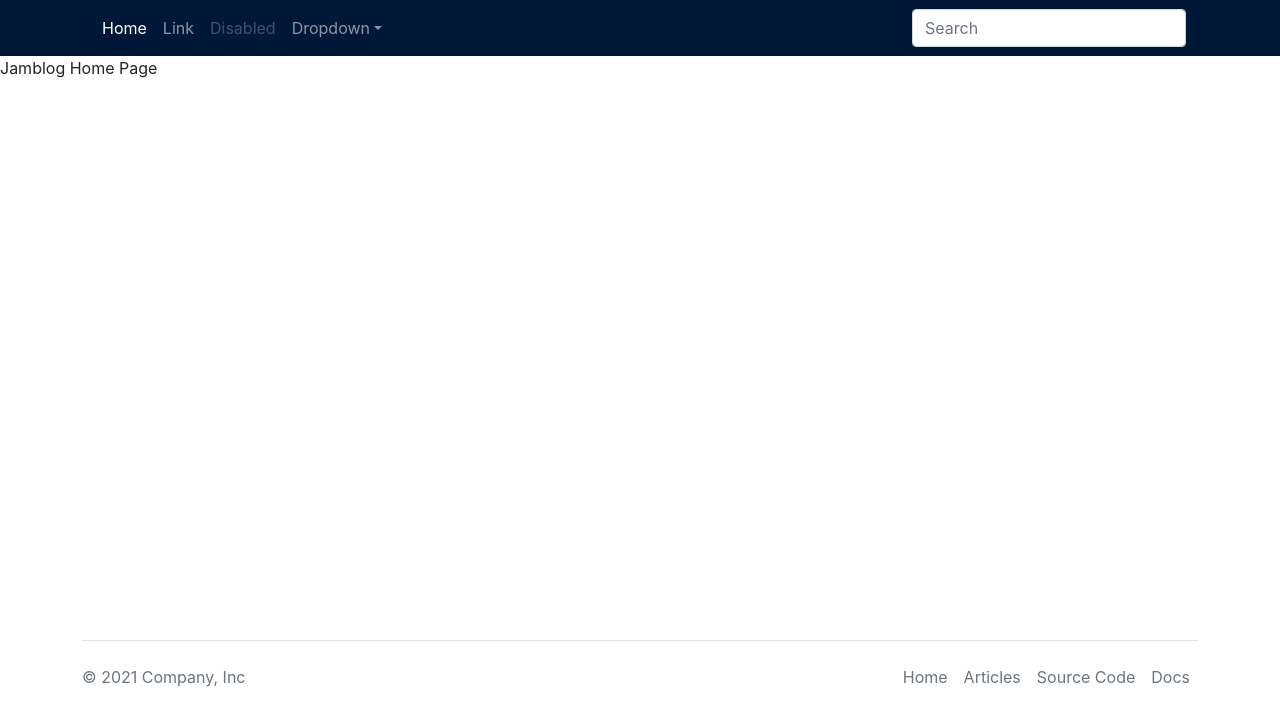
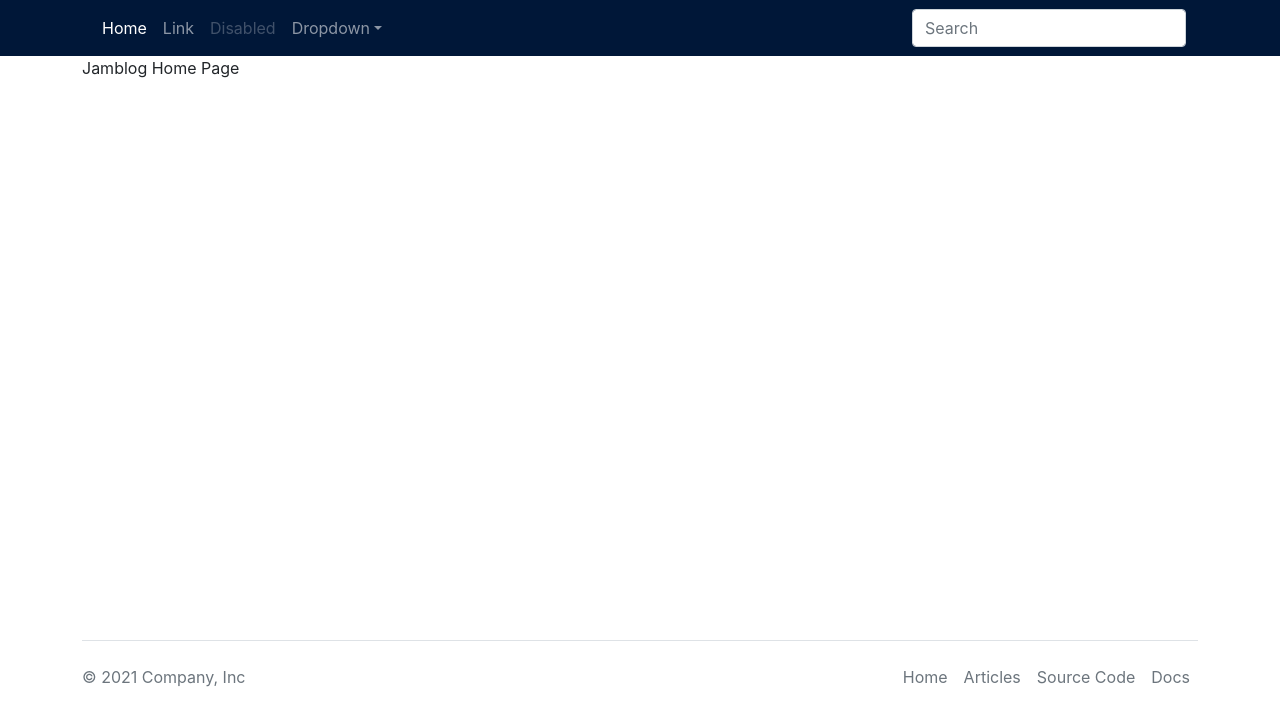
Before and after one commit to achingachris/jamblog, a Next.js app: page / in a window 1280 px wide. Shown: the top 726 px of the page. Built offline with nearby package versions, Linux system fonts and the light colour scheme.

Commit message:
404 error page

```diff
--- a/layout/Layout.js
+++ b/layout/Layout.js
@@ -1,11 +1,11 @@
-import NavigationBar from "./NavigationBar"
+import NavigationBar from './NavigationBar'
 import Footer from './Footer'
 
 const Layout = ({ children }) => {
   return (
     <>
       <NavigationBar />
-      <main>{children}</main>
+      <main className='container'>{children}</main>
       <Footer />
     </>
   )
```
Also changed, not shown: pages/404.js (added, +11 -0 lines).
